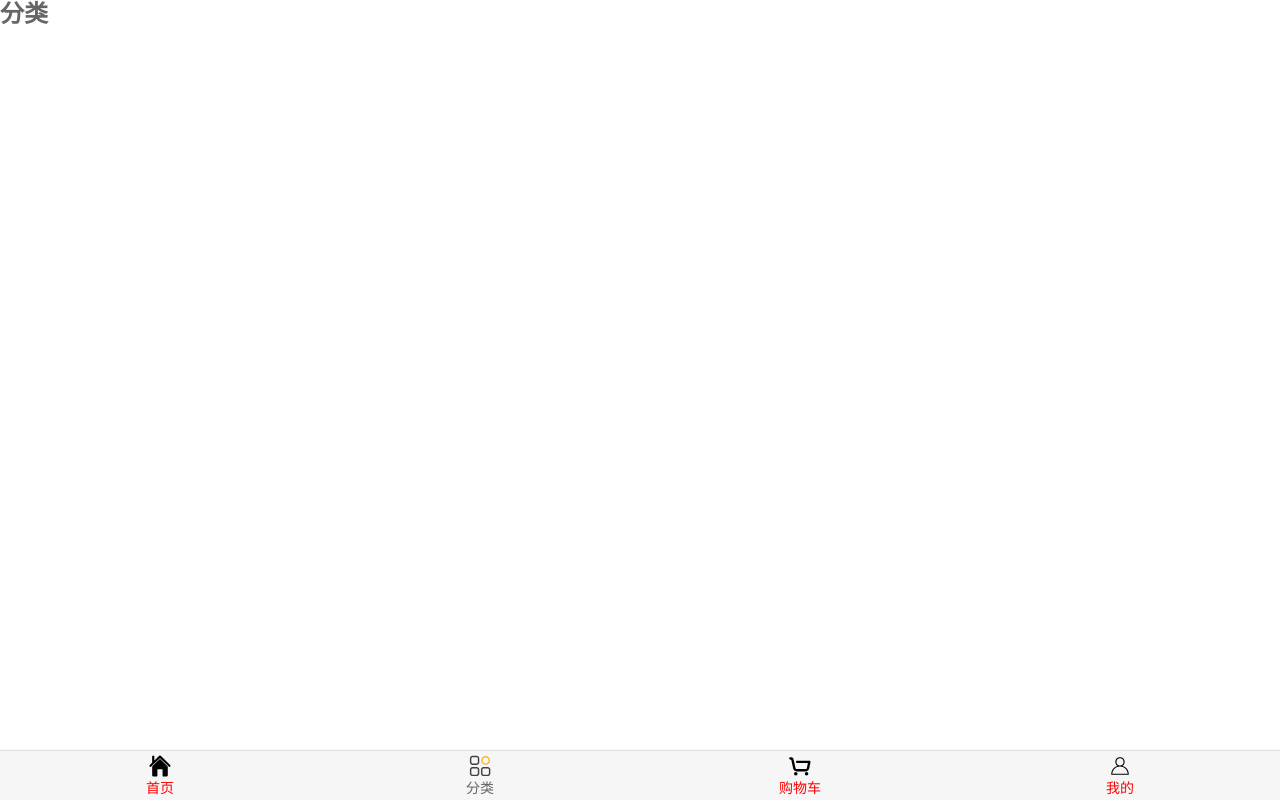
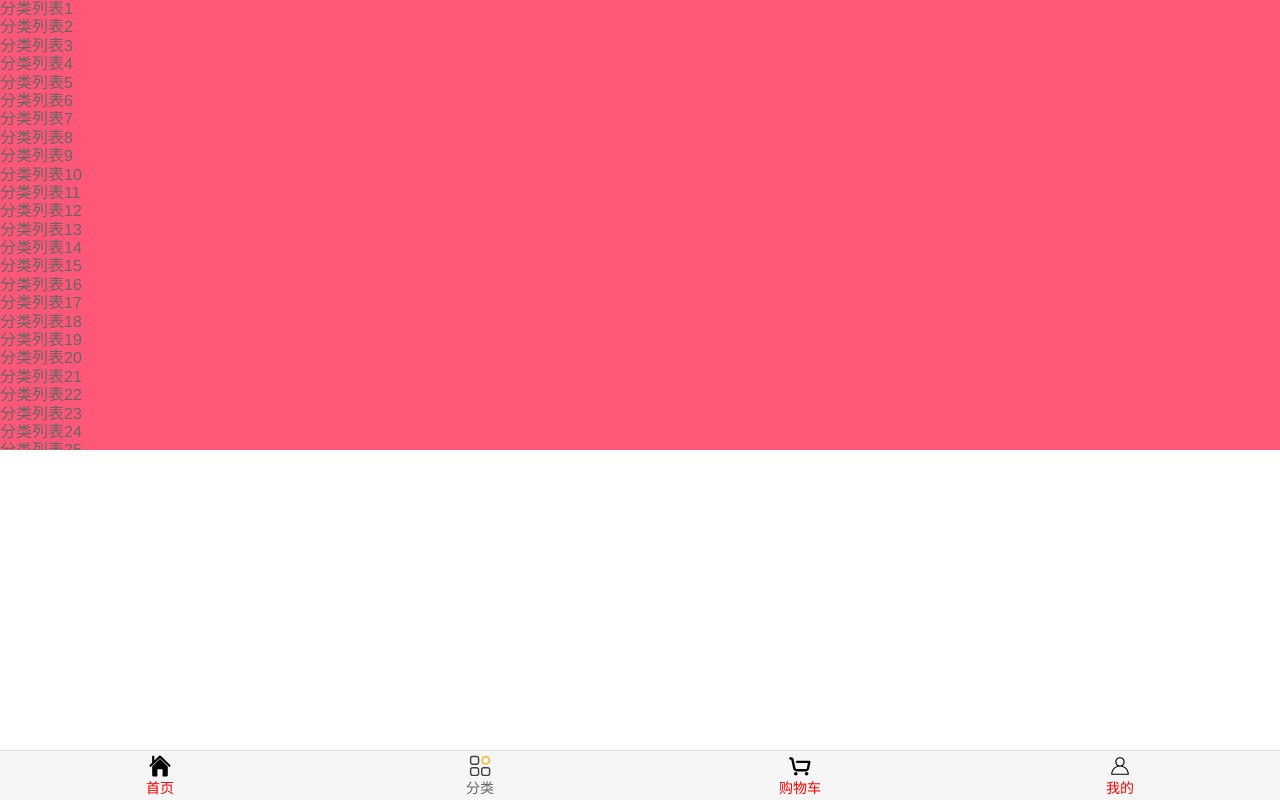
Before and after one commit to Jack-yang2580/supermall, a Vue app: page /category in a window 1280 px wide. Built offline with nearby package versions, Linux system fonts and the light colour scheme.

Commit message:
第二次提交‘ git commit -m 第二次提交‘

```diff
--- a/package.json
+++ b/package.json
@@ -8,7 +8,7 @@
   },
   "dependencies": {
     "axios": "^0.18.1",
-    "better-scroll": "^1.13.2",
+    "better-scroll": "^1.15.2",
     "vue": "^2.5.17",
     "vue-lazyload": "^1.2.6",
     "vue-router": "^3.0.1",
--- /dev/null
+++ b/src/components/common/scroll/Scroll.vue
@@ -0,0 +1,30 @@
+<template>
+  <div class="wrapper" ref="wrapper">
+    <div class="content">
+      <slot></slot>
+    </div>
+  </div>
+</template>
+
+<script>
+  import BScroll from 'better-scroll'
+    export default {
+        name: "Scroll",
+      data(){
+          return {
+            scroll:null
+          }
+      },
+      mounted() {
+          this.scroll = new BScroll(this.$refs.wrapper, {
+            probeType:3,
+            click:true,
+            mouseWheel:true
+          })
+      }
+    }
+</script>
+
+<style scoped>
+
+</style>
--- a/src/components/content/tabControl/TabControl.vue
+++ b/src/components/content/tabControl/TabControl.vue
@@ -27,6 +27,7 @@
       methods:{
         itemClick(index) {
           this.currentIndex = index;
+          this.$emit('tabClick',index)
         }
       }
     }
--- a/src/views/category/Category.vue
+++ b/src/views/category/Category.vue
@@ -1,13 +1,149 @@
 <template>
-<h2>分类</h2>
+  <div class="wrapper">
+    <ul class="content">
+      <li>分类列表1</li>
+      <li>分类列表2</li>
+      <li>分类列表3</li>
+      <li>分类列表4</li>
+      <li>分类列表5</li>
+      <li>分类列表6</li>
+      <li>分类列表7</li>
+      <li>分类列表8</li>
+      <li>分类列表9</li>
+      <li>分类列表10</li>
+      <li>分类列表11</li>
+      <li>分类列表12</li>
+      <li>分类列表13</li>
+      <li>分类列表14</li>
+      <li>分类列表15</li>
+      <li>分类列表16</li>
+      <li>分类列表17</li>
+      <li>分类列表18</li>
+      <li>分类列表19</li>
+      <li>分类列表20</li>
+      <li>分类列表21</li>
+      <li>分类列表22</li>
+      <li>分类列表23</li>
+      <li>分类列表24</li>
+      <li>分类列表25</li>
+      <li>分类列表26</li>
+      <li>分类列表27</li>
+      <li>分类列表28</li>
+      <li>分类列表29</li>
+      <li>分类列表30</li>
+      <li>分类列表31</li>
+      <li>分类列表32</li>
+      <li>分类列表33</li>
+      <li>分类列表34</li>
+      <li>分类列表35</li>
+      <li>分类列表36</li>
+      <li>分类列表37</li>
+      <li>分类列表38</li>
+      <li>分类列表39</li>
+      <li>分类列表40</li>
+      <li>分类列表41</li>
+      <li>分类列表42</li>
+      <li>分类列表43</li>
+      <li>分类列表44</li>
+      <li>分类列表45</li>
+      <li>分类列表46</li>
+      <li>分类列表47</li>
+      <li>分类列表48</li>
+      <li>分类列表49</li>
+      <li>分类列表50</li>
+      <li>分类列表51</li>
+      <li>分类列表52</li>
+      <li>分类列表53</li>
+      <li>分类列表54</li>
+      <li>分类列表55</li>
+      <li>分类列表56</li>
+      <li>分类列表57</li>
+      <li>分类列表58</li>
+      <li>分类列表59</li>
+      <li>分类列表60</li>
+      <li>分类列表61</li>
+      <li>分类列表62</li>
+      <li>分类列表63</li>
+      <li>分类列表64</li>
+      <li>分类列表65</li>
+      <li>分类列表66</li>
+      <li>分类列表67</li>
+      <li>分类列表68</li>
+      <li>分类列表69</li>
+      <li>分类列表70</li>
+      <li>分类列表71</li>
+      <li>分类列表72</li>
+      <li>分类列表73</li>
+      <li>分类列表74</li>
+      <li>分类列表75</li>
+      <li>分类列表76</li>
+      <li>分类列表77</li>
+      <li>分类列表78</li>
+      <li>分类列表79</li>
+      <li>分类列表80</li>
+      <li>分类列表81</li>
+      <li>分类列表82</li>
+      <li>分类列表83</li>
+      <li>分类列表84</li>
+      <li>分类列表85</li>
+      <li>分类列表86</li>
+      <li>分类列表87</li>
+      <li>分类列表88</li>
+      <li>分类列表89</li>
+      <li>分类列表90</li>
+      <li>分类列表91</li>
+      <li>分类列表92</li>
+      <li>分类列表93</li>
+      <li>分类列表94</li>
+      <li>分类列表95</li>
+      <li>分类列表96</li>
+      <li>分类列表97</li>
+      <li>分类列表98</li>
+      <li>分类列表99</li>
+      <li>分类列表100</li>
+    </ul>
+  </div>
 </template>
 
 <script>
+  import BScroll from 'better-scroll'
     export default {
-        name: "category"
+        name: "category",
+      data(){
+          return {
+            scroll:null
+        }
+      },
+      mounted() {
+        //console.log(document.querySelector('.wrapper'));
+        this.scroll = new BScroll(document.querySelector('.wrapper'),{
+          probeType:3,
+          click:true,
+          pullUpLoad:true,
+          mouseWheel:true
+        })
+
+        // this.scroll.on('scroll',(position) => {
+        //   console.log(position);
+        // })
+
+        this.scroll.on('pullingUp',() => {
+          console.log('上拉加载更多');
+
+          setTimeout(() => {
+            this.scroll.finishPullUp()
+          },2000)
+        })
+      }
     }
 </script>
 
 <style scoped>
+  .wrapper {
+    height: 450px;
+    background-color: #ff5777;
 
+    overflow: hidden;
+    /*overflow-y: scroll;*/
+  }
 </style>
--- a/src/views/home/Home.vue
+++ b/src/views/home/Home.vue
@@ -1,11 +1,15 @@
 <template>
    <div id="home">
      <nav-bar class="home-nav"><div slot="center">购物街</div></nav-bar>
-     <home-swiper :banners="banners"/>
-     <recommend-view :recommends="recommends"/>
-     <feature-view/>
-     <tab-control class="tab-control" :titles="['流行','新款','精选']"/>
-     <goods-list :goods="goods['pop'].list"/>
+     <scroll class="content">
+       <home-swiper :banners="banners"/>
+       <recommend-view :recommends="recommends"/>
+       <feature-view/>
+       <tab-control class="tab-control"
+                    :titles="['流行','新款','精选']"
+                    @tabClick="tabClick"/>
+       <goods-list :goods="showGoods"/>
+     </scroll>
    </div>
 </template>
 
@@ -16,12 +20,10 @@
 
   import NavBar from "components/common/navbar/NavBar";
   import TabControl from "components/content/tabControl/TabControl";
+  import GoodsList from "components/content/goods/GoodsList";
+  import Scroll from "components/common/scroll/Scroll";
+  import {getHomeMultidata, getHomeGoods}from "network/home";
 
-  import GoodsList from "components/content/goods/GoodsList";
-
-  import {getHomeMultidata,
-          getHomeGoods
-  }from "network/home";
 
   export default {
         name: "home",
@@ -31,7 +33,8 @@
           FeatureView,
           NavBar,
           TabControl,
-          GoodsList
+          GoodsList,
+          Scroll
       },
         data() {
           return {
@@ -41,8 +44,14 @@
               'pop':{page:0, list:[]},
               'new':{page:0, list:[]},
               'sell':{page:0, list:[]}
-            }
+            },
+            currentType:'pop'
           }
+    },
+    computed:{
+        showGoods() {
+          return this.goods[this.currentType].list
+        }
     },
         created() {
           //请求首页数据
@@ -53,6 +62,26 @@
           this.getHomeGoods('sell')
     },
     methods:{
+          /*
+          * 事件监听的相关的方法
+          * */
+      tabClick(index){
+        //console.log(index);
+        switch (index) {
+          case 0:
+            this.currentType = 'pop'
+            break
+          case 1:
+            this.currentType = 'new'
+            break
+          case 2:
+            this.currentType = 'sell'
+            break
+        }
+      },
+          /**
+           * 网络请求相关的方法
+           * */
       getHomeMultidata(){
         getHomeMultidata().then(res => {
           //console.log(res);
@@ -77,7 +106,8 @@
 <style scoped>
   #home {
     padding-top: 44px;
-    height: 2000px;
+    height: 100vh;
+    position: relative;
   }
   .home-nav {
     background-color: var(--color-tint);
@@ -94,4 +124,18 @@
     top: 44px;
     z-index: 9;
   }
+  .content {
+    /*height: 300px;*/
+    overflow: hidden;
+    position: absolute;
+    top: 44px;
+    bottom: 49px;
+    left: 0;
+    right: 0;
+  }
+  /*.content {*/
+  /*  height: calc(100% - 93px);*/
+  /*  overflow: hidden;*/
+  /*  margin-top: 44px;*/
+  /*}*/
 </style>
```
Also changed, not shown: 1 other file (tests, documents, lock files or other folders).
